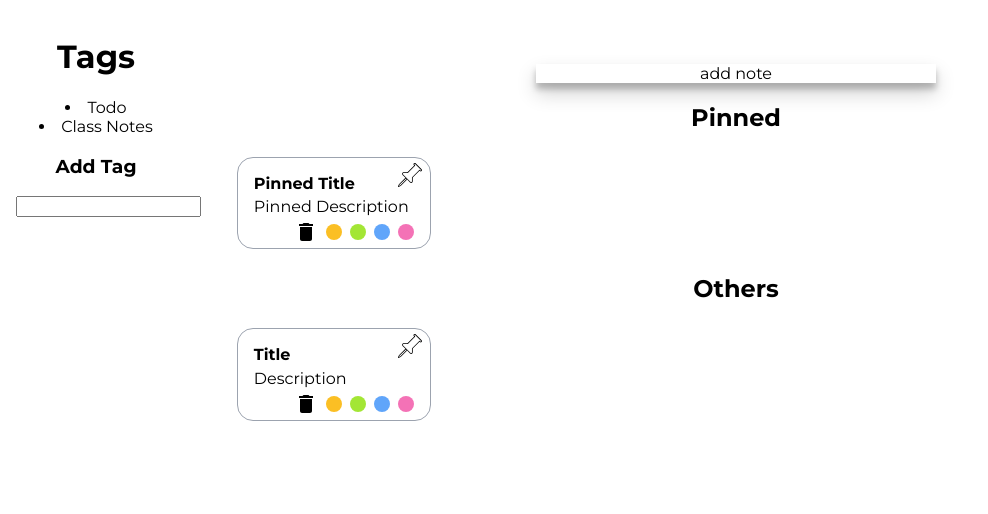
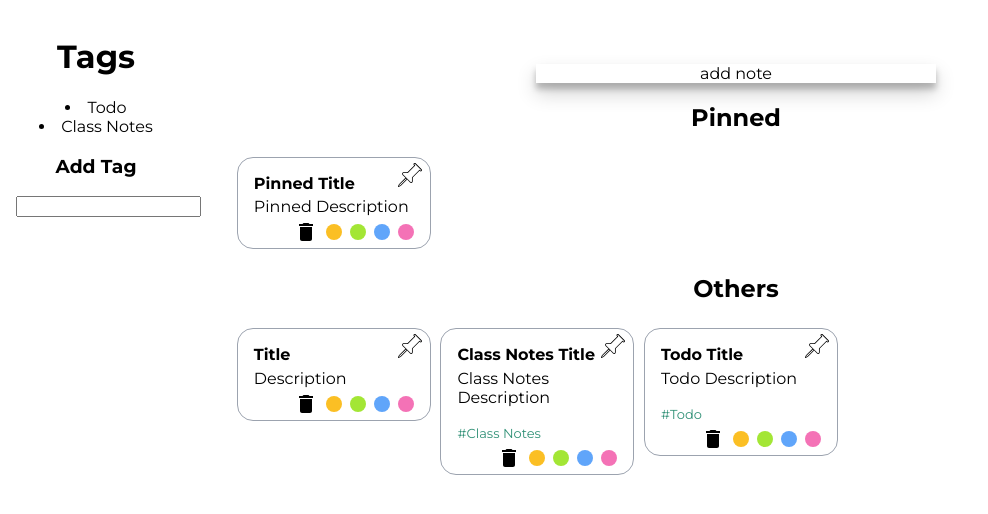
Before and after one commit to amansethi00/gkeep_react, a React (Create React App) app: page / in a window 1280 px wide. Shown: the top 514 px of the page, without its empty margins (0-988 px from the left). Built offline with nearby package versions, Linux system fonts and the light colour scheme.

Commit message:
style:add selected tag style

```diff
--- a/src/App.js
+++ b/src/App.js
@@ -25,6 +25,24 @@ const todo = [
     editTitle: false,
     editDescription: false,
     tags: "",
+  },
+  {
+    id: uuidv4(),
+    title: "Class Notes Title",
+    description: "Class Notes Description",
+    pin: false,
+    editTitle: false,
+    editDescription: false,
+    tags: "Class Notes",
+  },
+  {
+    id: uuidv4(),
+    title: "Todo Title",
+    description: "Todo Description",
+    pin: false,
+    editTitle: false,
+    editDescription: false,
+    tags: "Todo",
   },
 ];
 
--- a/src/components/Input.js
+++ b/src/components/Input.js
@@ -32,7 +32,7 @@ export function Input({
   const addButtonHandler = () => {
     if (userinput.description && userinput.title) {
       setTodos([userinput, ...todos]);
-      setUserinput({edit: false, pin: false});
+      setUserinput({editTitle: false, editDescription: false, pin: false});
       showInput(!input);
     } else {
       alert("Please enter title and/or description");
@@ -40,7 +40,7 @@ export function Input({
   };
   const closeButtonHandler = () => {
     showInput(!input);
-    setUserinput({edit: false, pin: false});
+    setUserinput({editTitle: false, editDescription: false, spin: false});
   };
   const changeColor = (color) => {
     setUserinput({...userinput, color: color});
@@ -49,7 +49,6 @@ export function Input({
   const pinbuttonhandler = () => {
     setUserinput({...userinput, pin: !userinput.pin});
   };
-  //   console.log(tag);
 
   return (
     <div>
@@ -66,11 +65,6 @@ export function Input({
             onChange={inputDescriptionHandler}
           ></textarea>
         </div>
-        {/* <div className="tag-view">
-          {userinput.tags.map((x) => {
-            return <span className="tag-selected">#{x}</span>;
-          })}
-        </div> */}
         <div className="footer-input">
           <button onClick={addButtonHandler} className="button-add">
             Add Note
--- a/src/components/Sidebar.js
+++ b/src/components/Sidebar.js
@@ -29,7 +29,13 @@ export function Sidebar({tags, setTags}) {
     <div className="sidebar">
       <h1>Tags</h1>
       {tags.map((x) => (
-        <li onClick={() => toggleActiveTodo(x.id)}>{x.name}</li>
+        <li
+          key={x.id}
+          style={{backgroundColor: x.active ? "grey" : ""}}
+          onClick={() => toggleActiveTodo(x.id)}
+        >
+          {x.name}{" "}
+        </li>
       ))}
       <div>
         <h3>Add Tag</h3>
--- a/src/components/Todo.js
+++ b/src/components/Todo.js
@@ -73,8 +73,8 @@ export function Todo({prev, todos, setTodos}) {
         {prev.editDescription ? (
           <div className="todo-description">
             <textarea
-              className="todo-description"
               onKeyDown={editeEscriptionHandler}
+              className="edit-description"
               defaultValue={prev.description}
             ></textarea>
           </div>
@@ -86,7 +86,6 @@ export function Todo({prev, todos, setTodos}) {
             {prev.description}
           </div>
         )}
-
         <span onClick={() => pinToggler(prev.id)}>
           <Pin className="pinned-pin" />
         </span>
@@ -96,9 +95,6 @@ export function Todo({prev, todos, setTodos}) {
           <span className="todo-tags">#{prev.tags}</span>
         </div>
       )}
-      {/* <div className="todo-tags-view">
-        <span className="todo-tags">#{prev.tag}</span>
-      </div> */}
       <Footer setTodos={setTodos} id={prev.id} edit={prev.edit} />
     </div>
   );
```
